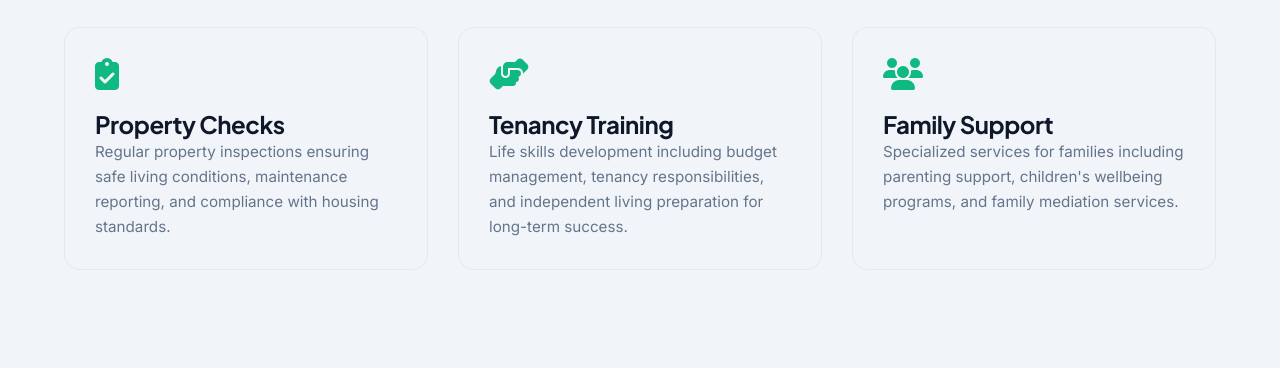
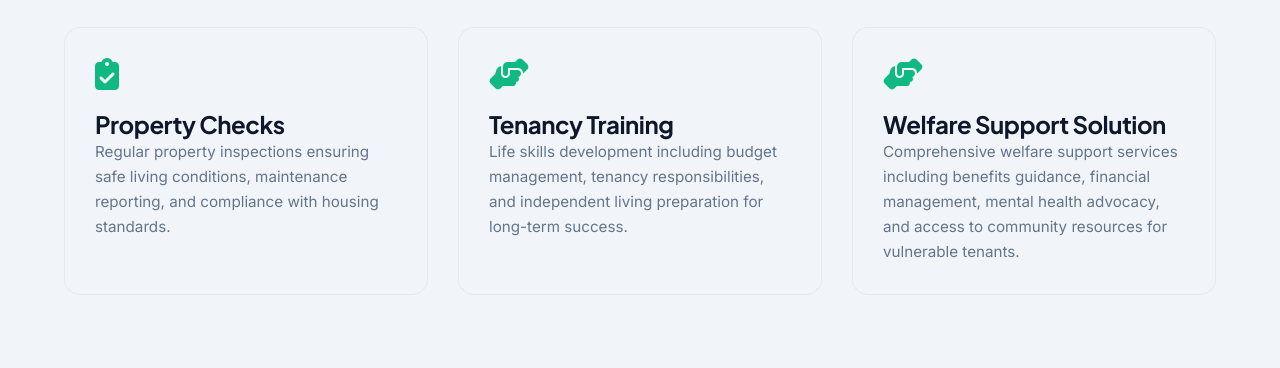
Before and after one commit to AgentBasheer/uvalue-frontend, a plain HTML site: page services/support.html in a window 1280 px wide. Shown: the part 1743-2111 px from the top of the page. Drawn offline with Linux system fonts and the light colour scheme.

Commit message:
Update welfare support section with new icon and description

```diff
--- a/services/support.html
+++ b/services/support.html
@@ -203,10 +203,10 @@
 
                     <!-- Item 6 -->
                     <div class="feature-box animate-entry delay-3">
-                        <i class="fa-solid fa-users feature-icon"></i>
-                        <h3>Family Support</h3>
+                        <i class="fa-solid fa-hands-helping feature-icon"></i>
+                        <h3>Welfare Support Solution</h3>
                         <p style="color: var(--text-light); font-size: 0.95rem;">
-                            Specialized services for families including parenting support, children's wellbeing programs, and family mediation services.
+                            Comprehensive welfare support services including benefits guidance, financial management, mental health advocacy, and access to community resources for vulnerable tenants.
                         </p>
                     </div>
                 </div>
@@ -274,6 +274,7 @@
                     <option>Emergency Housing Support</option>
                     <option>Tenant Safeguarding Services</option>
                     <option>24/7 Support Line</option>
+                    <option>Welfare Support Solution</option>
                     <option>Complete Support Solution</option>
                 </select>
                 <button type="submit" class="btn btn-primary" style="width: 100%;">Send Request</button>
```
